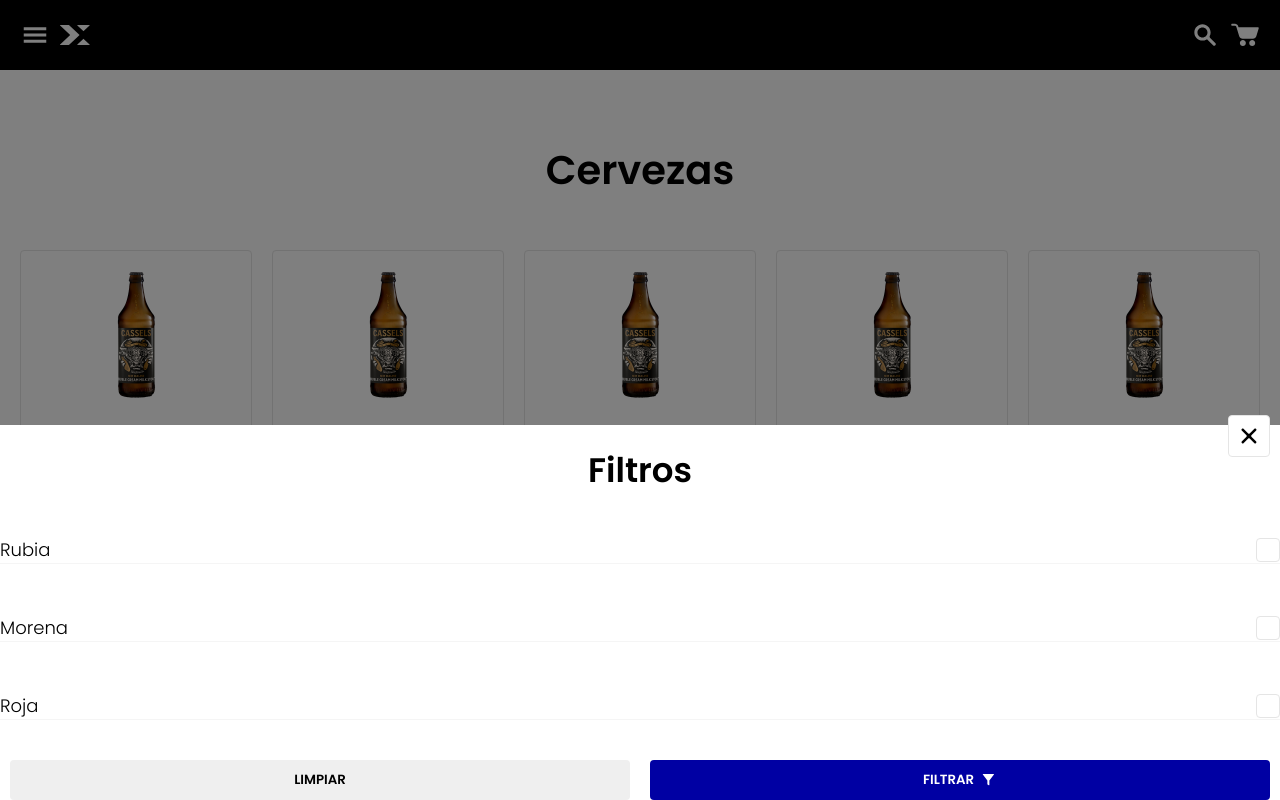
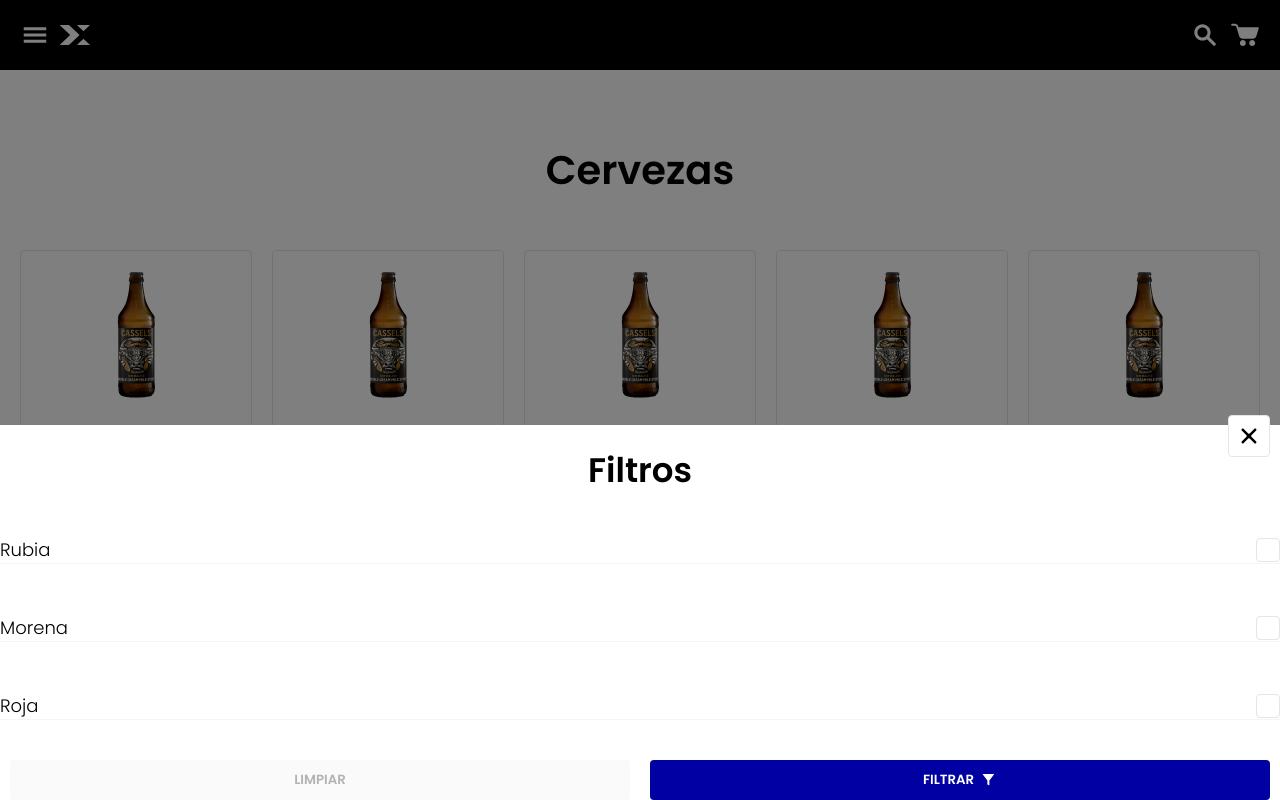
Before and after one commit to brayanyepesc/filter, a React (Vite) app: page / in a window 1280 px wide. Both pictures are taken after a click on the button "FILTRAR". Shown: the top 800 px of the page. Built offline with nearby package versions, Linux system fonts and the light colour scheme.

Commit message:
add: deshabilitar buton limpiar

```diff
--- a/src/components/Modal/Modal.tsx
+++ b/src/components/Modal/Modal.tsx
@@ -14,6 +14,7 @@ export default function Modal ({ openModal, setOpenModal, filtros, setFiltros, f
             setFiltros(filtrosRemoved)
         }
     }
+    const disableButton = filtros.length > 0 ? false : true
     return (
         <div className={styles.wrapper} hidden={openModal ? false : true}>
             <div className={styles.modal}>
@@ -30,7 +31,7 @@ export default function Modal ({ openModal, setOpenModal, filtros, setFiltros, f
                     ))
                 }
                 <div className={styles.buttons}>
-                    <button className={styles.button_limpiar} onClick={() => limpiarAction()}>LIMPIAR</button>
+                    <button className={styles.button_limpiar} onClick={() => limpiarAction()} disabled={disableButton}>LIMPIAR</button>
                     <button className={styles.button_filtrar} onClick={() => filtrarAction(filtros)}>FILTRAR
                     <img src={FiltroIcon} alt="filtro icon" className={styles.filtro_icon} />
                     {
```
